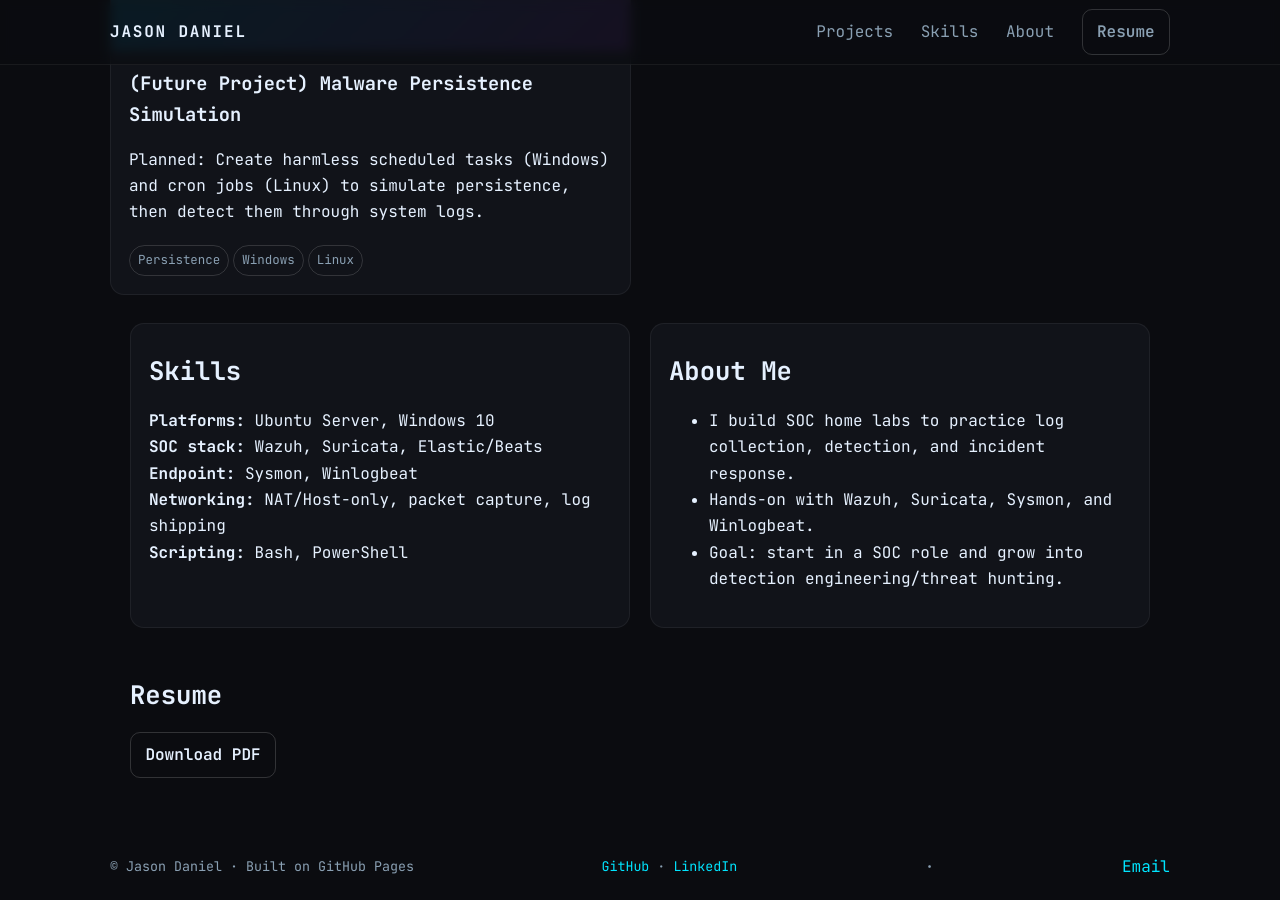
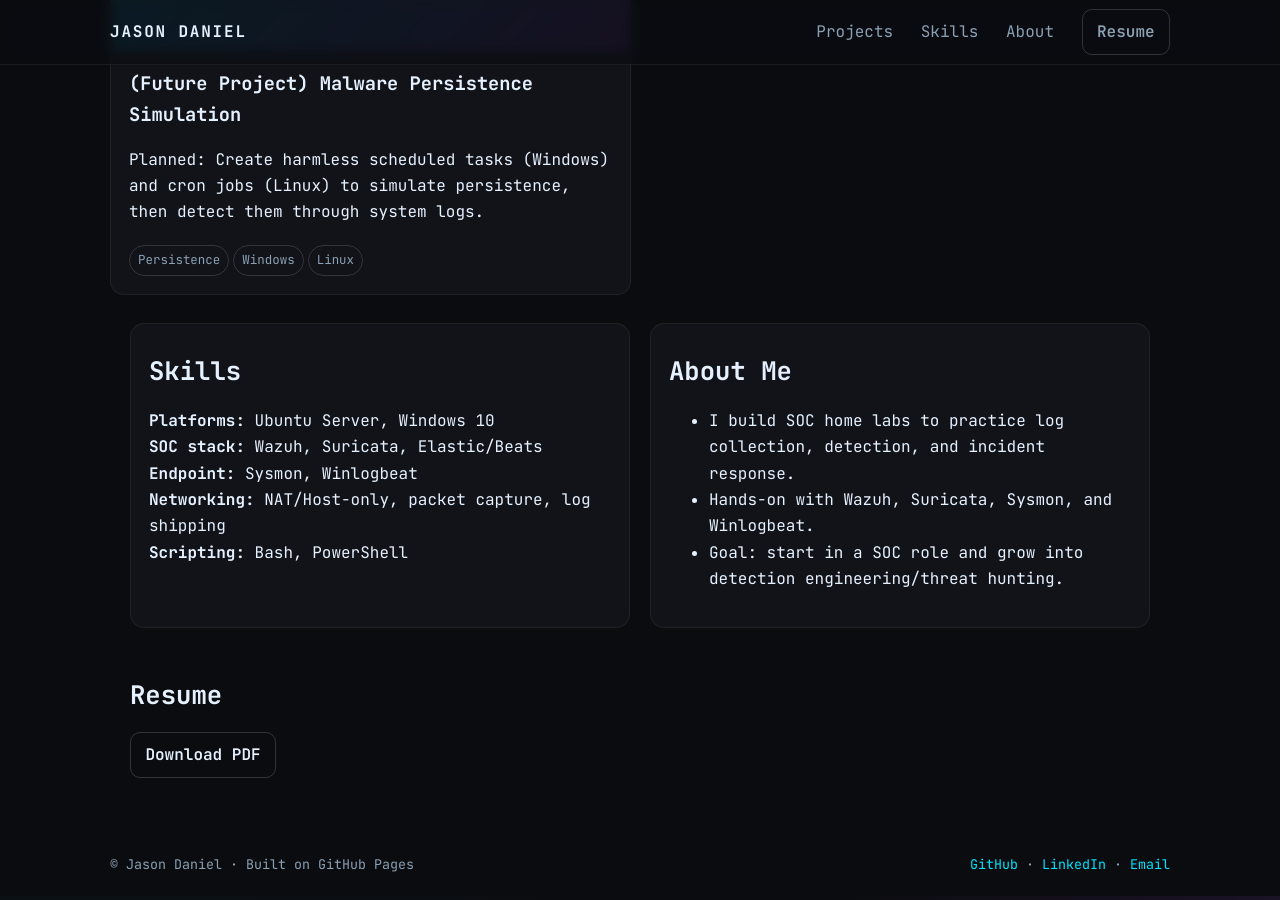
Before and after one commit to cscdanielj/cscdanielj.github.io, a Jekyll site: the page built from index.md, in a window 1280 px wide and 900 px high, scrolled down 1879 px. Built offline with Jekyll 4.4.1, drawn with Linux system fonts in a browser that asks for light colours.

Commit message:
Update default.html

```diff
--- a/_layouts/default.html
+++ b/_layouts/default.html
@@ -31,7 +31,12 @@
   <footer class="site-footer">
     <div class="container footer-row">
       <small>© {{ site.author }} · Built on GitHub Pages</small>
-      <small><a href="https://github.com/cscdanielj">GitHub</a> · <a href="https://www.linkedin.com/in/jason-daniel-067236346/">LinkedIn</a></small> · <a href="mailto:jddcybsec@gmail.com">Email</a></small>
+      <small>
+  <a href="https://github.com/cscdanielj">GitHub</a> ·
+  <a href="https://www.linkedin.com/in/jason-daniel-067236346/">LinkedIn</a> ·
+  <a href="mailto:jddcybsec@gmail.com">Email</a>
+</small>
+
     </div>
   </footer>
 </body>
```
